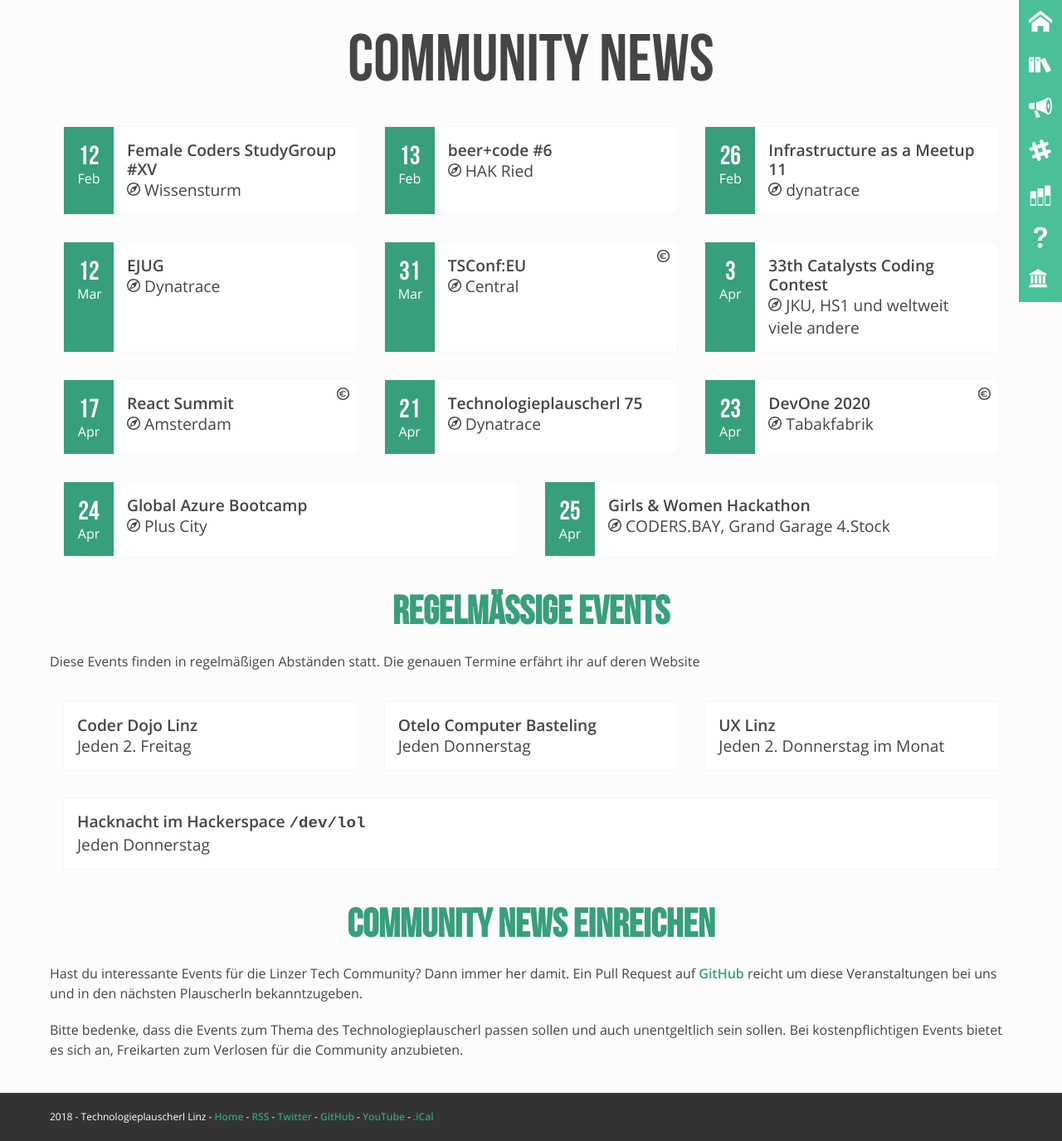
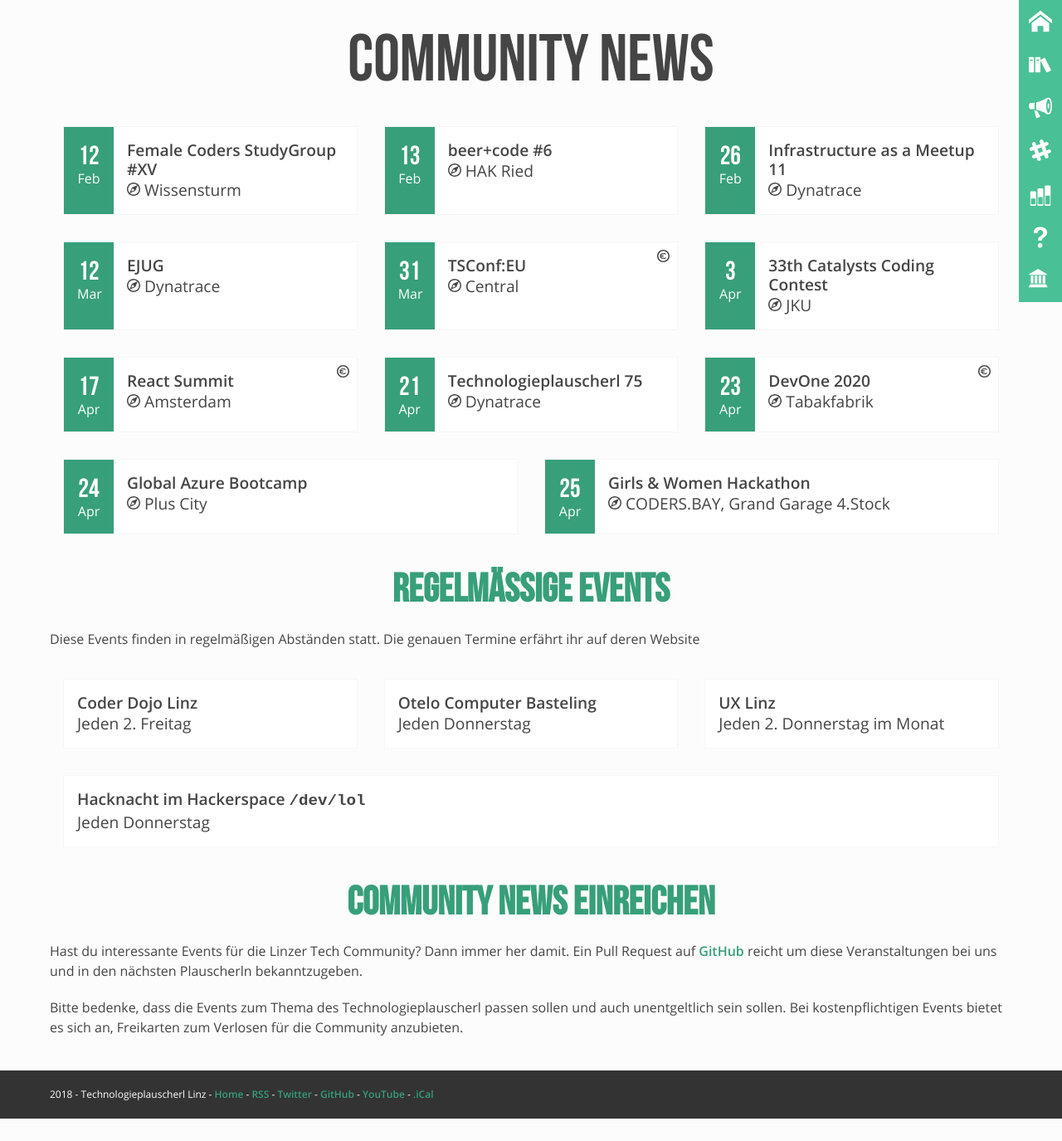
Before and after one commit to mericanAncer127/plauscherl, a Jekyll site: the page built from pages/community-news.html, in a window 1280 px wide. Shown: the whole page at 83% size. Built offline with Jekyll 4.4.1, drawn with Linux system fonts in a browser that asks for light colours; after the commit the page ends 1348 px from its top, so only the background shows below that.

Commit message:
Update community.yml

```diff
--- a/_data/community.yml
+++ b/_data/community.yml
@@ -123,7 +123,7 @@
   events:
     -
       name: "33th Catalysts Coding Contest"
-      location: JKU, HS1 und weltweit viele andere
+      location: JKU
       date: 2020-04-03
       link: https://register.codingcontest.org/
 -
@@ -136,7 +136,7 @@
   events:
     -
       name: "Infrastructure as a Meetup 11"
-      location: dynatrace
+      location: Dynatrace
       date: 2020-02-26
       link: https://www.meetup.com/iaam-linz/events/267641138/
 -
```
